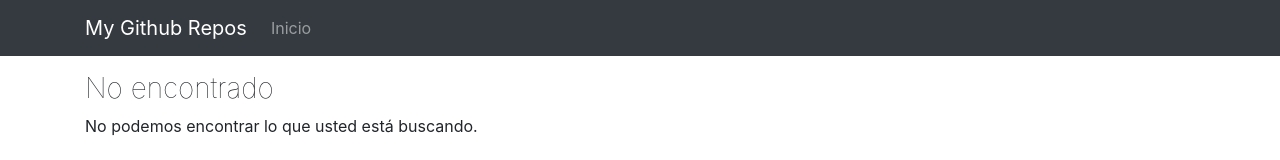
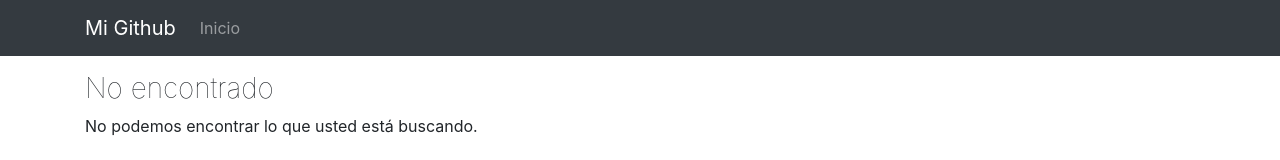
Before and after one commit to yasselavila/ng6-test-app, an Angular app: page /home in a window 1280 px wide. Shown: the top 160 px of the page. Built offline with nearby package versions, Linux system fonts and the light colour scheme.

Commit message:
App title

```diff
--- a/src/root/root.component.html
+++ b/src/root/root.component.html
@@ -1,5 +1,5 @@
 <header>
-  <app-nav-bar title="My Github Repos"></app-nav-bar>
+  <app-nav-bar title="Mi Github"></app-nav-bar>
 </header>
 <main role="main">
   <div id="content-container">
```
